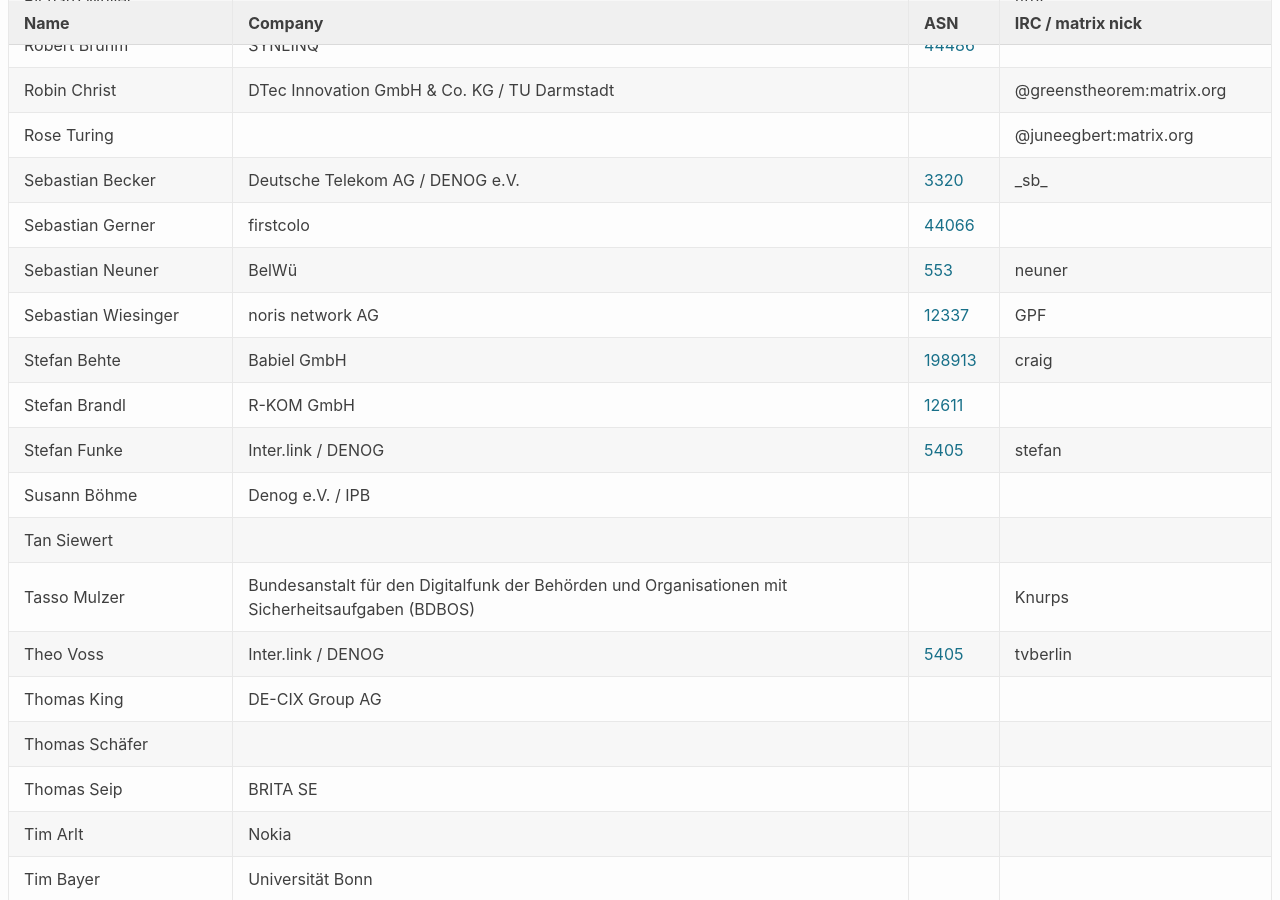
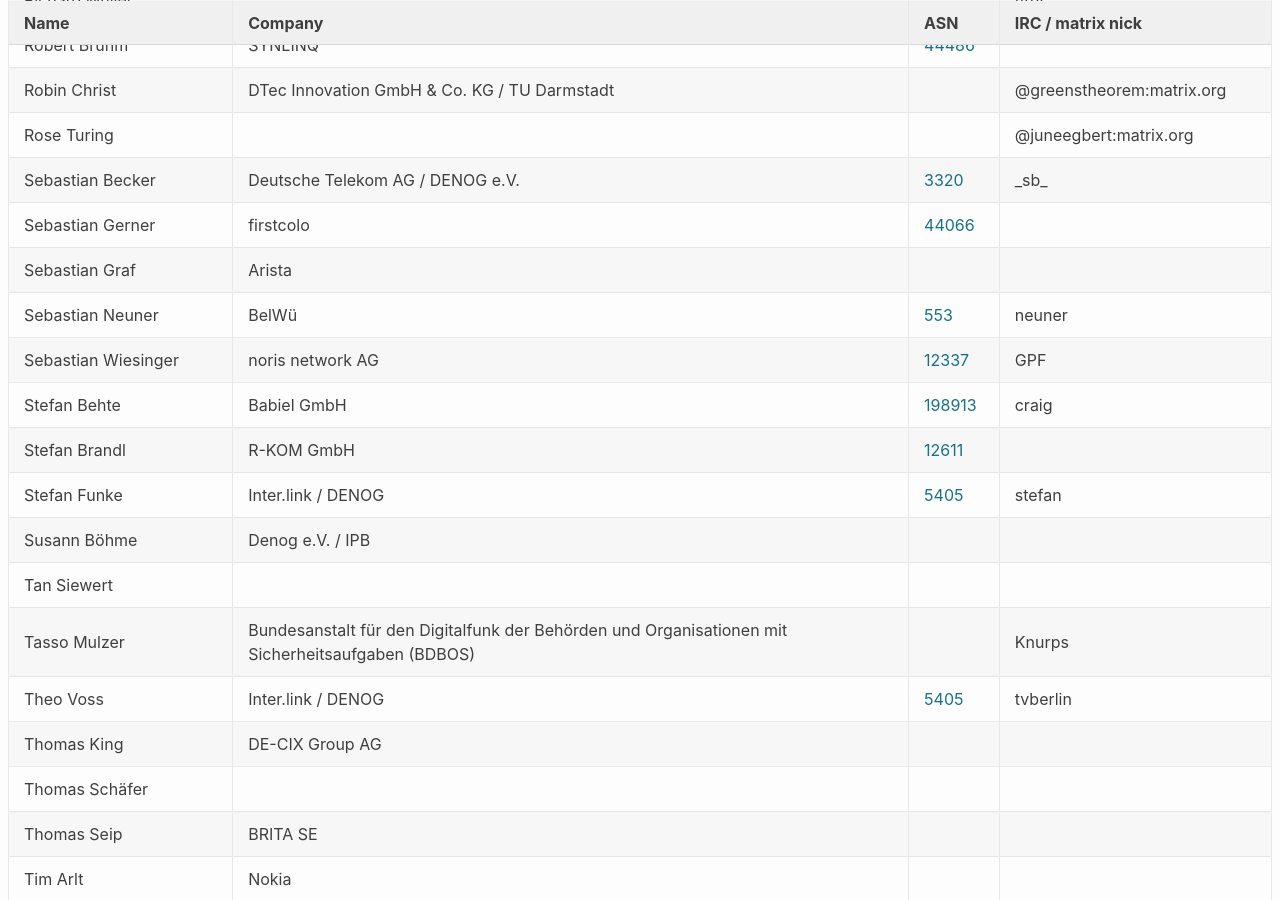
Before and after one commit to denog/pretix-attendeelist, a Jekyll site: the page built from denog17/index.markdown, in a window 1280 px wide and 900 px high, scrolled down 3778 px. Built offline with Jekyll 4.4.1, drawn with Linux system fonts in a browser that asks for light colours.

Commit message:
Latest data: Wed Jun  4 15:24:57 UTC 2025

```diff
--- a/_data/attendees_denog17_onsite.json
+++ b/_data/attendees_denog17_onsite.json
@@ -510,6 +510,12 @@
     "asn": "44066"
   },
   {
+    "name": "Sebastian Graf",
+    "company": "Arista",
+    "irc": null,
+    "asn": null
+  },
+  {
     "name": "Sebastian Neuner",
     "company": "BelWü",
     "irc": "neuner",
```
